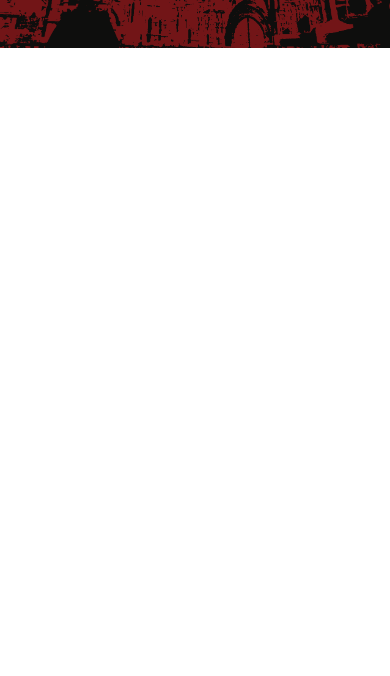
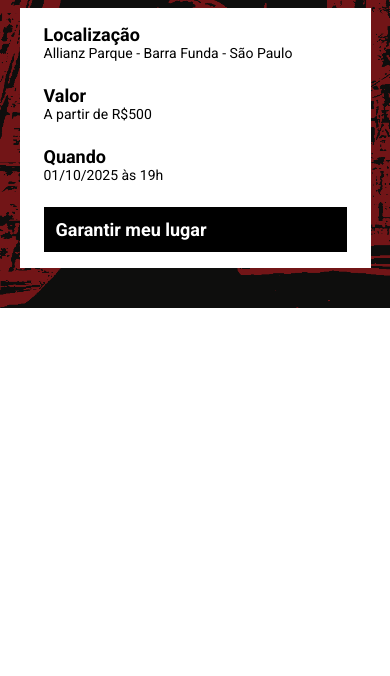
Before and after one commit to ivocabo/landing_page_aniver, a website built with Parcel: page src/index.html in a window 390 px wide. Shown: the part 168-844 px from the top of the page. Built offline with nearby package versions, Linux system fonts and the light colour scheme.

Commit message:
responsividade hero

```diff
--- a/src/index.html
+++ b/src/index.html
@@ -18,6 +18,25 @@
             <p class="hero__text">
                 Os 30 anos do Ivo começam em 249d 9h 58m 10s
             </p>
+            <div class="infos-bar">
+                <ul class="infos-bar__infos">
+                    <li class="infos-bar__infos__item">
+                        <b>Localização</b>
+                        Allianz Parque - Barra Funda - São Paulo
+                    </li>
+                    <li class="infos-bar__infos__item">
+                        <b>Valor</b>
+                        A partir de R$500
+                    </li>
+                    <li class="infos-bar__infos__item">
+                        <b>Quando</b>
+                        01/10/2025 às 19h
+                    </li>
+                </ul>
+                <a href="#" class="button button--primary">
+                    Garantir meu lugar
+                </a>
+            </div>
         </div>
     </header>
 
--- /dev/null
+++ b/src/styles/components/_button.scss
@@ -0,0 +1,23 @@
+.button {
+    padding: 12px;
+    font-size: 18px;
+    font-weight: bold;
+    text-decoration: none;
+    text-align: center;
+    white-space: nowrap;
+
+    &--primary {
+        color: #fff;
+        background-color: #000;
+    }
+
+    @media (max-width: 640px) {
+        display: block;
+        width: 100%;
+    }
+
+    @media (max-width: 640px) {
+        display: flex;
+        align-items: center;
+    }
+}
--- /dev/null
+++ b/src/styles/components/_infos_bar.scss
@@ -0,0 +1,40 @@
+.infos-bar {
+    padding: 16px 24px;
+    background-color: #fff;
+    display: flex;
+    justify-content: space-between;
+
+    &__infos {
+        display: flex;
+        gap: 40px;
+
+        &__item {
+            font-size: 14px;
+            color: #000;
+
+            b {
+                color: #000;
+                font-size: 18px;
+                display: block;
+            }
+        }
+    }
+
+    @media (max-width:640px) {
+        display: block;
+
+        &__infos {
+            display: block;
+
+            &__item {
+                margin-bottom: 24px;
+            }
+        }
+    }
+
+    @media (max-width: 1024px) {
+        &__infos {
+            gap: 16px;
+        }
+    }
+}
--- a/src/styles/main.scss
+++ b/src/styles/main.scss
@@ -1,4 +1,6 @@
 @use 'hero';
+@use 'components/infos_bar';
+@use 'components/button';
 
 * {
     margin: 0;
@@ -6,6 +8,7 @@
     box-sizing: border-box;
     font-family: Roboto, sans-serif;
     color: #fff;
+    list-style: none;
 }
 
 .container {
```
